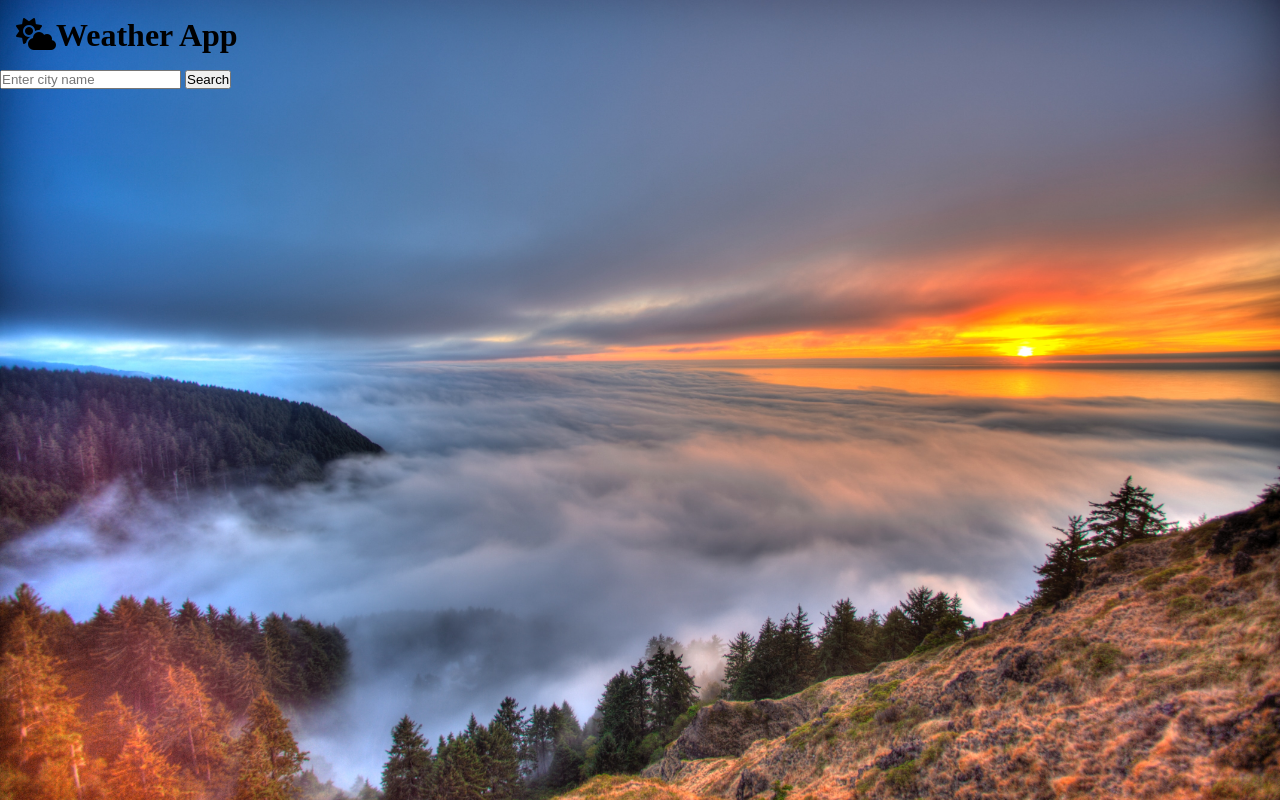
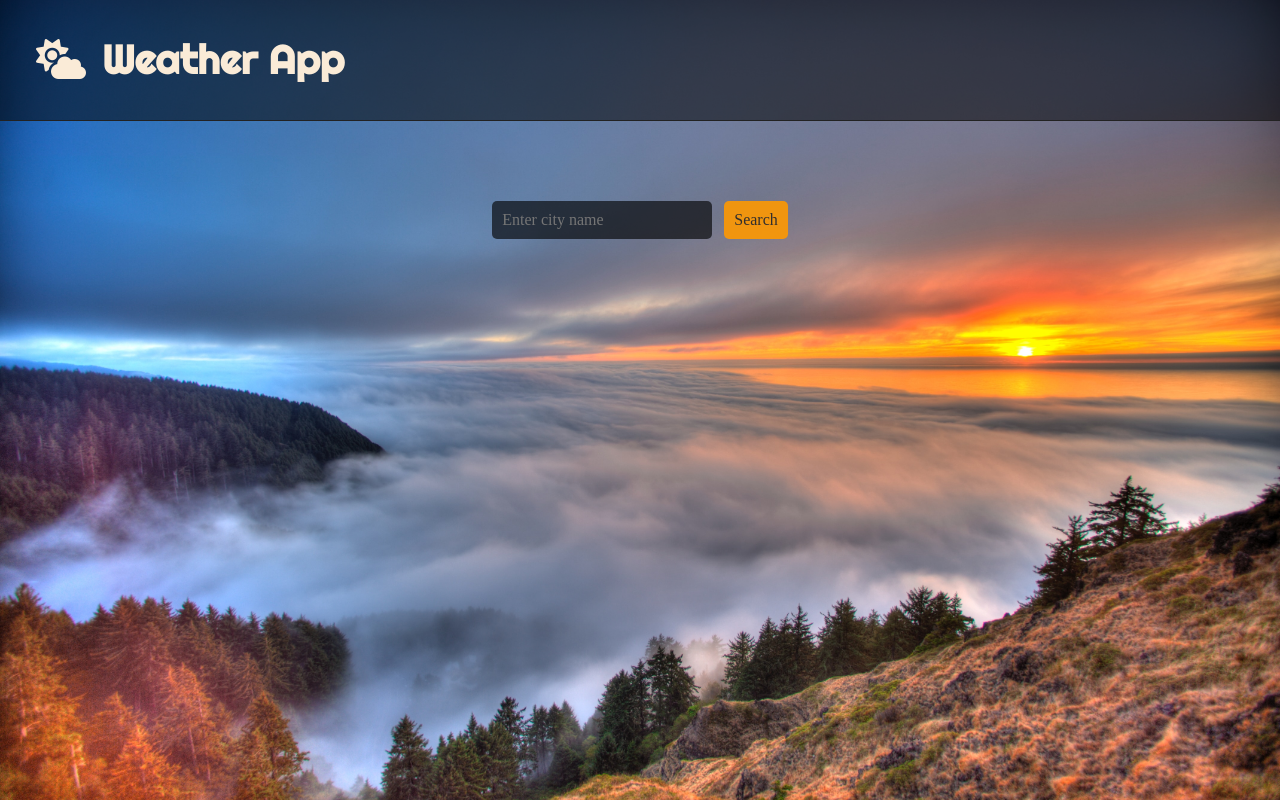
Before and after one commit to ISIKALU01/WeatherApp, a plain HTML site: page index.html in a window 1280 px wide. Drawn offline with Linux system fonts and the light colour scheme.

Commit message:
add styling to app

```diff
--- a/index.html
+++ b/index.html
@@ -6,6 +6,9 @@
     <meta name="viewport" content="width=device-width, initial-scale=1.0">
     <title>Weather App</title>
     <link rel="stylesheet" href="style.css"/>
+    <link rel="preconnect" href="https://fonts.googleapis.com">
+    <link rel="preconnect" href="https://fonts.gstatic.com" crossorigin>
+    <link href="https://fonts.googleapis.com/css2?family=Righteous&display=swap" rel="stylesheet">
     <script src="https://kit.fontawesome.com/4c536a6bd5.js" crossorigin="anonymous"></script>
 </head>
 <body>
@@ -25,13 +28,7 @@
             Search
           </button>
         </form>
-        <div class="search-result" id="searchResult">
-          <h3 id="cityName"></h3>
-          <p id="temperature"></p>
-          <p id="feelsLike"></p>
-          <p id="humidity"></p>
-          <p id="wind"></p>
-        </div>
+
       </main>
 
     <script src="main.js"></script>
--- a/style.css
+++ b/style.css
@@ -14,17 +14,59 @@ body{
 header h1{
     line-height: 1.2;
     padding: 1rem;
+    color: antiquewhite;
+    font-family: 'Righteous', cursive;
+    font-size: 2.5rem;
+    font-weight: 700;
   }
 
 .header {
   display: flex;
-  /* flex-direction: column; */
-  /* align-items: center; */
-  /* justify-content: space-between; */
-  /* width: 100%; */
-  /* padding: 20px; */
-  /* background-color: rgba(0, 0, 0, 0.9); */
-  /* border-bottom: 1px solid #222; */
-  /* color: rgb(252, 203, 186); */
+  flex-direction: column;
+  align-items: flex-start;
+  justify-content: space-between;
+  width: 100%;
+  padding: 20px;
+  background-color: rgba(0, 0, 0, 0.527);
+  border-bottom: 1px solid #222;
+}
 
+.page-name i {
+    margin-right: 1rem;
+  }
+
+button,
+input {
+  padding: 0.5rem;
+  border: none;
+  border-radius: 5px;
+  color: inherit;
+  font-family: inherit;
+  font-size: inherit;
+  outline: none;
 }
+
+/* main */
+.main {
+    padding: 2rem;
+    margin-top: 2rem;
+  }
+
+.form {
+  padding: 1rem;
+  text-align: center;
+}
+
+.input {
+    margin-right: 0.5rem;
+    background-color: rgba(0, 0, 0, 0.63);
+    color: antiquewhite;
+    border: 2px solid transparent;
+  }
+
+.btn {
+  background-color: rgba(255, 153, 0, 0.89);
+  color: rgb(49, 46, 46);
+  transition: border 0.2s ease-in-out;
+  border: 2px solid transparent;
+}
```
